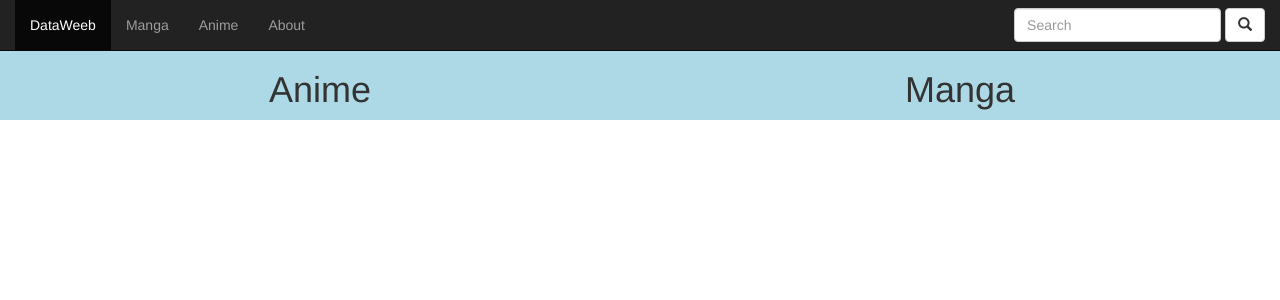
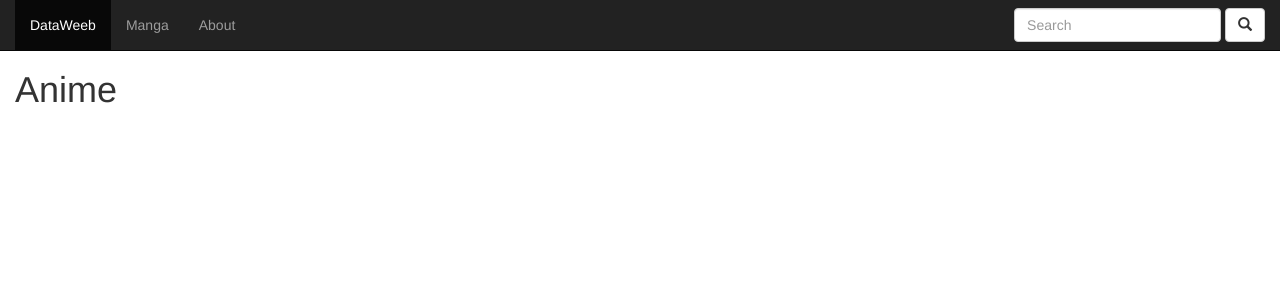
Before and after one commit to AnchoR29/165-Project, a Flask app: page / in a window 1280 px wide. Shown: the top 300 px of the page. Run offline with Flask 2, Linux system fonts and the light colour scheme; some libraries are stand-ins or nearby versions.

Commit message:
Added anime (home), manga, and about pages with navbar

```diff
--- a/hello.py
+++ b/hello.py
@@ -2,12 +2,16 @@ from flask import Flask,render_template
 app = Flask(__name__)
 
 @app.route("/")
-def home():
-    return render_template('home.html')
+def anime():
+    return render_template('anime.html')
+
+@app.route("/manga")
+def manga():
+    return render_template('manga.html')
 
 @app.route("/about")
 def about():
-    return "About Page!"
+    return render_template('about.html')
 
 
 
--- /dev/null
+++ b/static/style.css
@@ -0,0 +1,14 @@
+.bordright {
+	border-right: 1px solid black;
+	height: 100%;
+}
+.bordleft {
+	border-left: 1px solid black;
+	height: 100%;
+}
+
+.cover {
+	position: absolute;
+	height: 100%;
+	width:	100%;
+}
--- /dev/null
+++ b/templates/about.html
@@ -0,0 +1,5 @@
+{% extends "layout.html" %}
+
+{% block content %}
+    <h1>About</h1>
+{% endblock content %}
--- /dev/null
+++ b/templates/anime.html
@@ -0,0 +1,5 @@
+{% extends "layout.html" %}
+
+{% block content %}
+    <h1>Anime</h1>
+{% endblock content %}
--- a/templates/home.html
+++ /dev/null
@@ -1,9 +0,0 @@
-{%extends "layout.html"%}
-
-{% block content %}
-    <h1>Anime</h1>
-{% endblock content %}
-
-{% block oof %}
-    <h1>Manga</h1>
-{% endblock oof %}
--- a/templates/layout.html
+++ b/templates/layout.html
@@ -10,7 +10,7 @@
     <script src="https://ajax.googleapis.com/ajax/libs/jquery/3.3.1/jquery.min.js"></script>
     <script src="https://maxcdn.bootstrapcdn.com/bootstrap/3.3.7/js/bootstrap.min.js"></script>
 
-    <link rel="stylesheet" type="text/css" href="luis.css">
+    <link rel= "stylesheet" type="text/css" href="{{ url_for('static',filename='style.css') }}">
 
     <title>Hello, world!</title>
   </head>
@@ -19,10 +19,9 @@
     <nav class="navbar navbar-inverse navbar-fixed-top">
       <div class="container-fluid">
         <ul class="nav navbar-nav">
-          <li class="active"><a href="#">DataWeeb</a></li>
-          <li><a href="#">Manga</a></li>
-          <li><a href="#">Anime</a></li>
-          <li><a href="#">About</a></li>
+          <li class="active"><a href="/">DataWeeb</a></li>
+          <li><a href="manga">Manga</a></li>
+          <li><a href="about">About</a></li>
         </ul>
         <form class="navbar-form navbar-right" action="/action_page.php">
           <div class="form-group">
@@ -36,14 +35,7 @@
     </nav>
 
     <div class="container-fluid" style="margin-top:50px">
-      <div class="row">
-        <div class="col-md-6 text-center right-divide">
-          {% block content %}{% endblock content %}
-        </div>
-        <div class="col-md-6 text-center left-divide">
-          {% block oof %}{% endblock oof %}
-        </div>
-      </div>
+      {% block content %}{% endblock content %}
     </div>
 
   </body>
--- a/templates/luis.css
+++ /dev/null
@@ -1,7 +0,0 @@
-.right-divide {
-	background-color: lightblue;
-}
-
-.left-divide {
-	background-color: lightblue;
-}
--- /dev/null
+++ b/templates/manga.html
@@ -0,0 +1,5 @@
+{% extends "layout.html" %}
+
+{% block content %}
+    <h1>Manga</h1>
+{% endblock content %}
```
